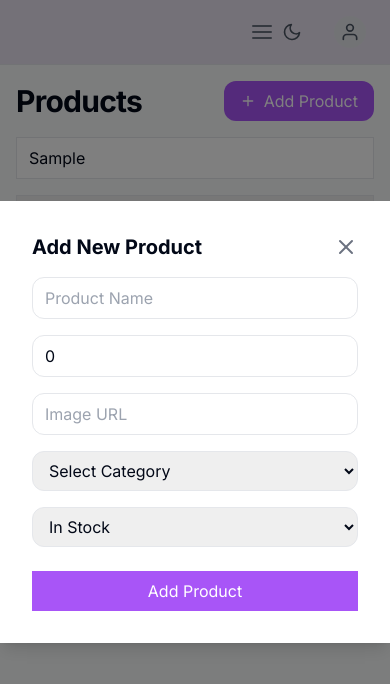
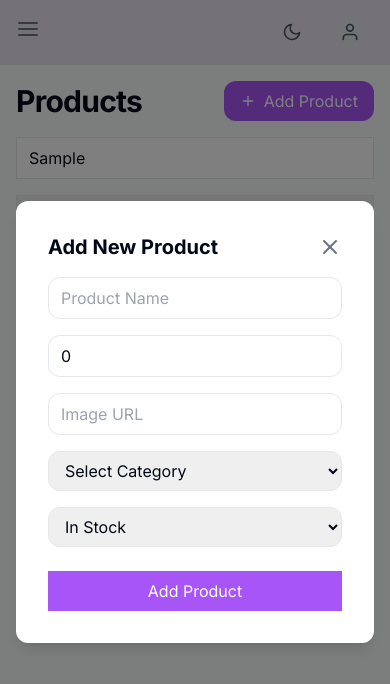
Before and after one commit to mosaraf-nissan/product-inventory-task, a Next.js app: page /products in a window 390 px wide. Both pictures are taken after typing "Sample" into the empty fields and a click on the button "Add Product". Shown: the top 684 px of the page. Built offline with nearby package versions, Linux system fonts and the light colour scheme.

Commit message:
changes done for responsive

```diff
--- a/Pages/product-page.tsx
+++ b/Pages/product-page.tsx
@@ -72,6 +72,7 @@ export function ProductsPage() {
           onDelete={deleteProduct}
         />
       </div>
+      <div>
         <AddEditProductModal
           isOpen={isAddModalOpen || !!editingProduct}
           onClose={() => {
@@ -81,6 +82,7 @@ export function ProductsPage() {
           onSave={editingProduct ? updateProduct : addProduct}
           product={editingProduct}
         />
+      </div>
     </Layout>
   );
 }
--- a/components/add-edit-product-modal.tsx
+++ b/components/add-edit-product-modal.tsx
@@ -62,7 +62,7 @@ export default function AddEditProductModal({
 
   return (
     <div className="fixed inset-0 bg-black bg-opacity-50 flex items-center justify-center z-50 w-full h-full min-h-screen">
-      <div className="bg-white rounded-lg p-8 w-full max-w-md shadow-lg dark:bg-gray-900/90">
+      <div className="bg-white mx-4 md:mx-0 rounded-xl p-8 w-full max-w-md shadow-lg dark:bg-gray-900/90">
         <div className="flex justify-between items-center mb-4">
           <h2 className="text-xl font-bold">
             {product ? "Edit Product" : "Add New Product"}
--- a/components/layout.tsx
+++ b/components/layout.tsx
@@ -24,14 +24,16 @@ export function Layout({ children }: LayoutProps) {
     <div className="flex min-h-screen bg-gray-50 dark:bg-gray-900">
       <Sidebar open={sidebarOpen} setOpen={setSidebarOpen} />
       <div className="flex-1">
-        <header className="bg-purple-900/10 flex justify-end  dark:bg-gray-800 border-b border-gray-200 dark:border-gray-700">
-          <div className="flex h-16 items-center justify-between px-4">
+        <header className="bg-purple-900/10 flex items-center justify-between px-4  dark:bg-gray-800 border-b border-gray-200 dark:border-gray-700">
+          <div>
             <button
               className="lg:hidden text-gray-500 dark:text-gray-400 hover:text-gray-600 dark:hover:text-gray-300"
               onClick={() => setSidebarOpen(true)}
             >
               <FiMenu className="h-6 w-6" />
             </button>
+          </div>
+          <div className="flex h-16 items-center justify-between ">
             <div className="flex items-center  gap-4">
               <ThemeToggle />
               <UserNav />
--- a/components/sidebar.tsx
+++ b/components/sidebar.tsx
@@ -23,7 +23,7 @@ export function Sidebar({ open, setOpen }: SidebarProps) {
 
       <div
         className={`fixed  inset-y-0 left-0 z-10 w-64 bg-purple-800/10 dark:bg-gray-800 transform transition-transform duration-300 ease-in-out lg:translate-x-0 lg:static lg:inset-0 ${
-          open ? "translate-x-0" : "-translate-x-full"
+          open ? "translate-x-0 bg-white" : "-translate-x-full"
         }`}
       >
         <div className="h-16 flex items-center justify-between px-6 bg-gray-50 dark:bg-gray-900 lg:hidden">
```
Lines whose indentation alone changed are shown as unchanged.
